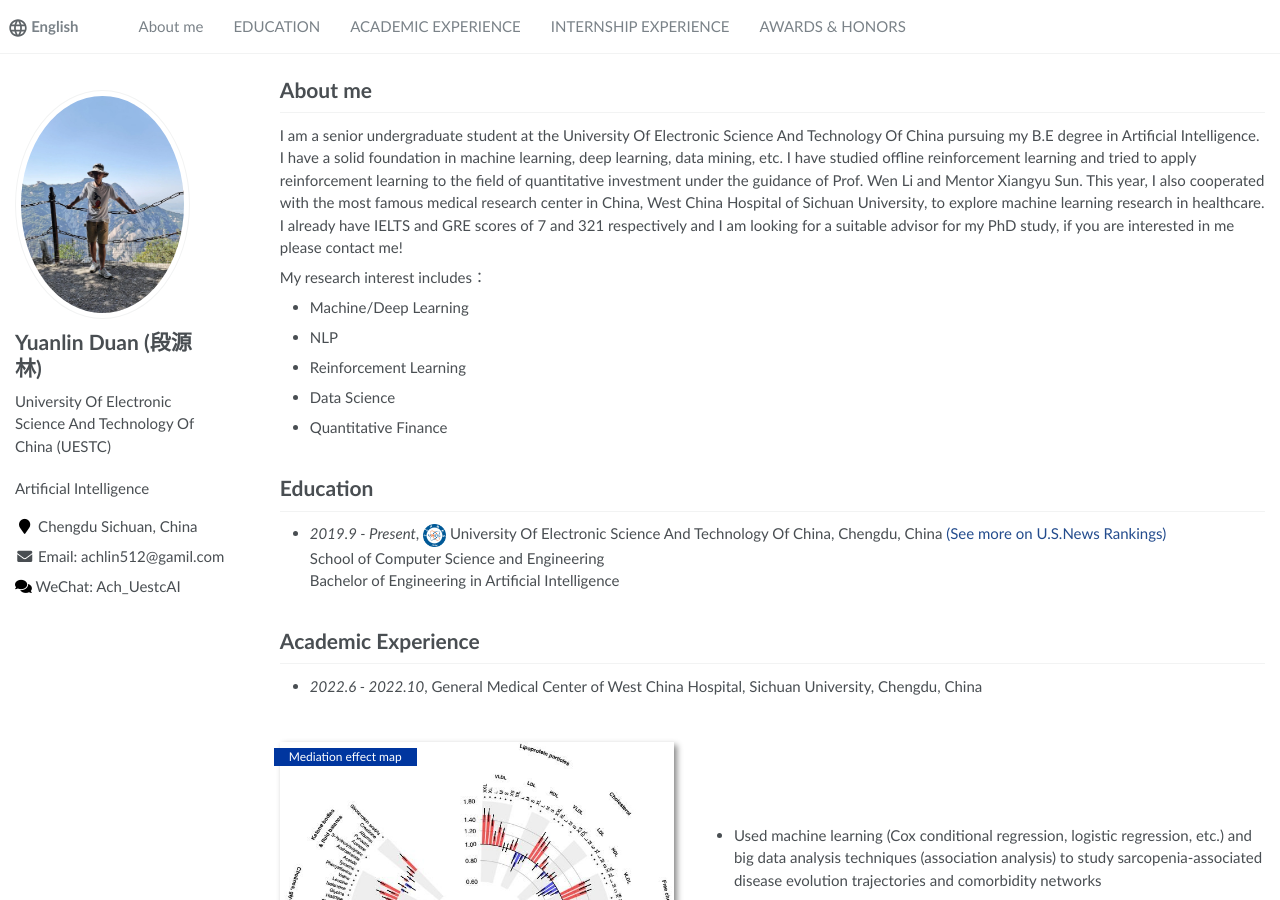
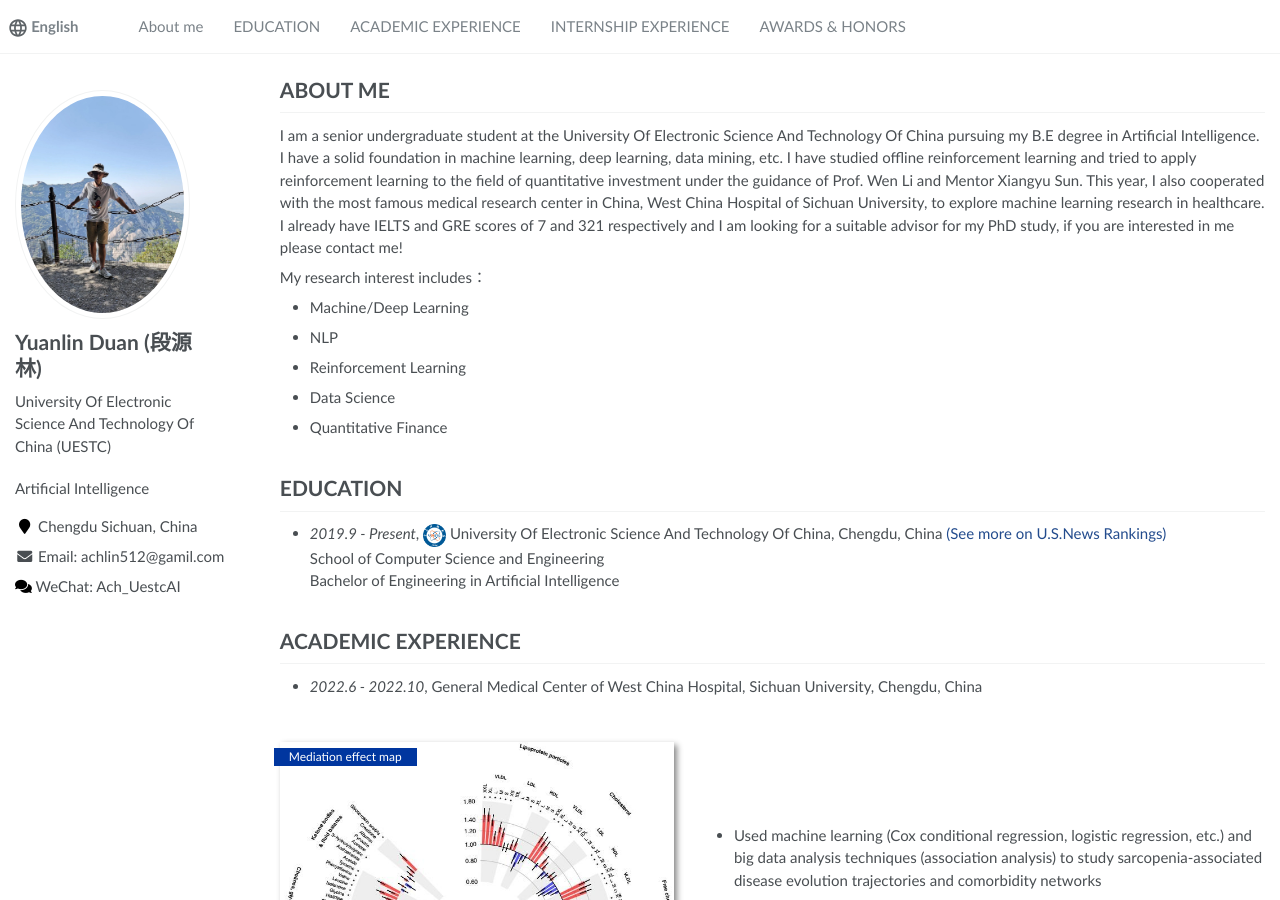
Before and after one commit to achlin9/achlin9.github.io, a Jekyll site: the page built from _pages/about.md, in a window 1280 px wide and 900 px high. Built offline with Jekyll 4.4.1, drawn with Linux system fonts in a browser that asks for light colours; some of the changed text lies outside the part shown.

```diff
--- a/_pages/about.md
+++ b/_pages/about.md
@@ -17,7 +17,7 @@ redirect_from:
 
 <span class='anchor' id='about-me'></span>
 
-# About me
+# ABOUT ME
 I am a senior undergraduate student at the University Of Electronic Science And Technology Of China pursuing my B.E degree in Artificial Intelligence. I have a solid foundation in machine learning, deep learning, data mining, etc. I have studied offline reinforcement learning and tried to apply reinforcement learning to the field of quantitative investment under the guidance of Prof. Wen Li and Mentor Xiangyu Sun. This year, I also cooperated with the most famous medical research center in China, West China Hospital of Sichuan University, to explore machine learning research in healthcare. I already have IELTS and GRE scores of 7 and 321 respectively and I am looking for a suitable advisor for my PhD study, if you are interested in me please contact me!
  <!-- <a href='https://scholar.google.com/citations?user=WMkMTb4AAAAJ'><img src="https://img.shields.io/endpoint?url={{ url | url_encode }}&logo=Google%20Scholar&labelColor=f6f6f6&color=9cf&style=flat&label=引用"></a>。 -->
 
@@ -31,7 +31,7 @@ My research interest includes：
 
 <span class='anchor' id='-xl'></span>
 
-# Education
+# EDUCATION
 - *2019.9 - Present*, <a href="https://en.uestc.edu.cn/"><img class="png" src="/images/logo.png" width="23pt"></a> University Of Electronic Science And Technology Of China, Chengdu, China <a href="https://www.usnews.com/education/best-global-universities/university-of-electronic-science-technology-of-china-506780#rankings">(See more on U.S.News Rankings)</a><br>
 School of Computer Science and Engineering<br>
 Bachelor of Engineering in Artificial Intelligence
@@ -71,7 +71,7 @@ Bachelor of Engineering in Artificial Intelligence
 
 <span class='anchor' id='-xsjl'></span>
 
-# Academic Experience
+# ACADEMIC EXPERIENCE
 - *2022.6 - 2022.10*, General Medical Center of West China Hospital, Sichuan University, Chengdu, China
 <div class='paper-box'><div class='paper-box-image'><div><div class="badge">Mediation effect map</div><img src='images/Huaxi.jpg' alt="sym" width="100%"></div></div>
 <div class='paper-box-text' markdown="1">
@@ -114,7 +114,7 @@ experiments in the quantitative field
 
 <span class='anchor' id='-ryjx'></span>
 
-# Awards & Honors
+# AWARDS & HONORS
 - Best Camper of ByteDance Technical Training Camp
 - 2020-2021 Pacesetter Student Scholarship of UESTC
 - 2019-2020 Pacesetter Student Scholarship of UESTC
```
Also changed, not shown: other parts of _pages/about.md (+1 -1 lines).
